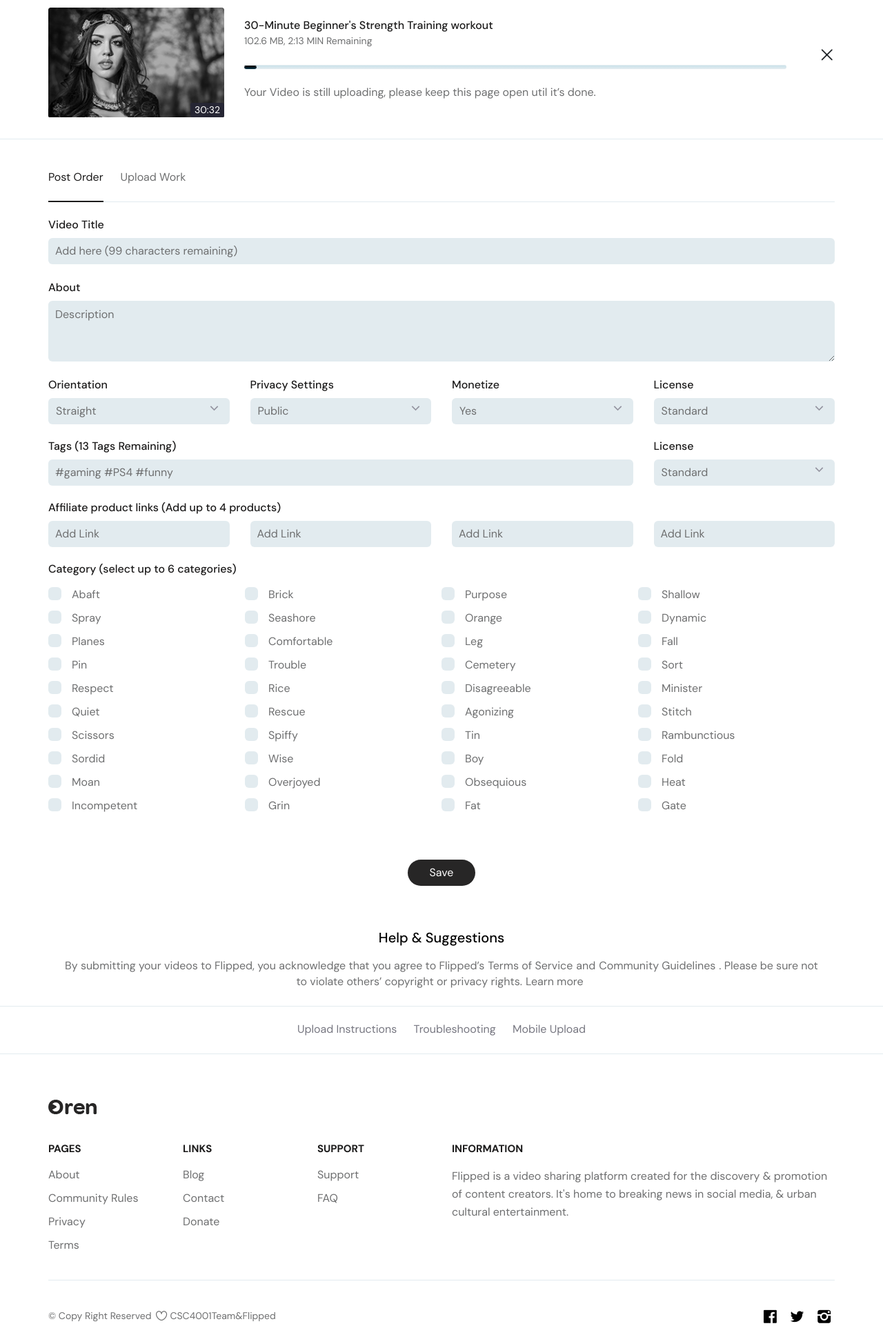
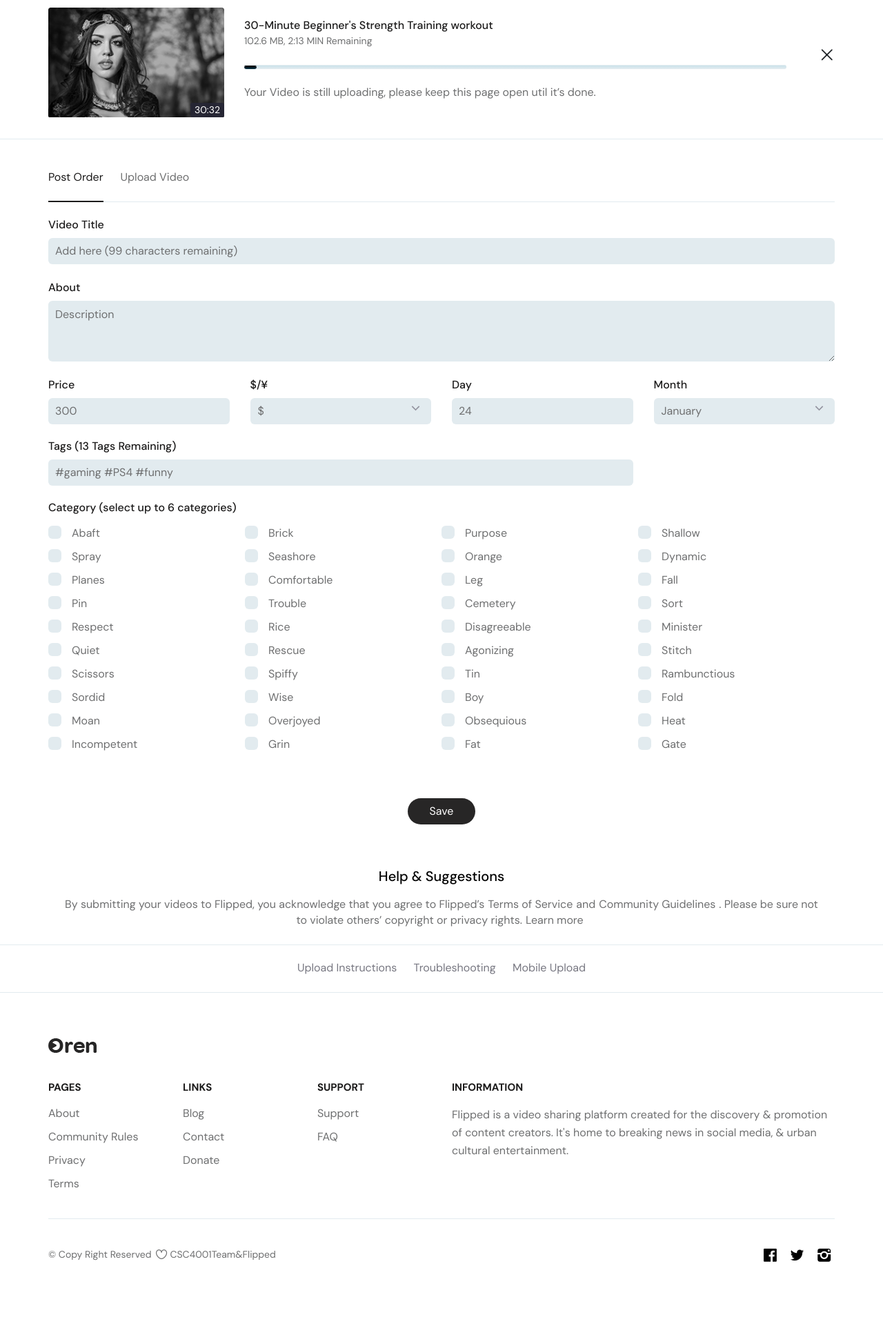
Before and after one commit to zhe0328/CSC4001-backend, a Django app: page /upload_video in a window 1280 px wide. Shown: the part 1085-3007 px from the top of the page at 69% size. After the commit the page ends 2914 px from the top, so only its background shows below. Run offline with Django 3.2, Linux system fonts and the light colour scheme; some libraries are stand-ins or nearby versions.

Commit message:
ty modified

```diff
--- a/static/templates/Upload_Video.html
+++ b/static/templates/Upload_Video.html
@@ -439,7 +439,7 @@
 				    <a class="nav-link active" id="home_tab" data-toggle="tab" href="#order_post" role="tab" aria-controls="home_tab" aria-selected="true">Post Order</a>
 				  </li>
 				  <li class="nav-item">
-				    <a class="nav-link" id="videos_taab" data-toggle="tab" href="#work_upload" role="tab" aria-controls="videos_taab" aria-selected="false">Upload Work</a>
+				    <a class="nav-link" id="videos_taab" data-toggle="tab" hrefvideo" role="tab" aria-controls="videos_taab" aria-selected="false">Upload Video</a>
 				  </li>
 				</ul><!--nav-tabs end-->
 				<div class="clearfix"></div>
@@ -466,15 +466,19 @@
 							</div><!--abt-vidz-->
 							<div class="cls-vidz">
 								<div class="row">
-									<div class="col-lg-3 col-md-3 col-sm-6 col-12">
+									<div class="col-lg-3 col-md-9 col-sm-8 col-12">
+										<h2 class="title-hd">Price</h2>
+										<div class="form_field pr">
+											<input type="text" placeholder="300">
+										</div>
+									</div>
+									<div class="col-lg-3 col-md-9 col-sm-8 col-12">
+										<h2 class="title-hd">$/¥</h2>
 										<div class="option">
-											<h2 class="title-hd">Orientation </h2>
 											<div class="form_field">
 												<select>
-													<option>Straight</option>
-													<option>Straight</option>
-													<option>Straight</option>
-													<option>Straight</option>
+													<option>$</option>
+													<option>¥</option>
 												</select>
 												<a href="#" title="" class="arw_vz">
 													<svg width="24" height="26" viewBox="0 0 24 26" fill="none" xmlns="http://www.w3.org/2000/svg">
@@ -484,51 +488,29 @@
 											</div>
 										</div><!--option end-->
 									</div>
+									<div class="col-lg-3 col-md-9 col-sm-8 col-12">
+										<h2 class="title-hd">Day</h2>
+										<div class="form_field pr">
+											<input type="text" placeholder="24">
+										</div>
+									</div>
 									<div class="col-lg-3 col-md-3 col-sm-6 col-12">
 										<div class="option">
-											<h2 class="title-hd">Privacy Settings</h2>
+											<h2 class="title-hd">Month </h2>
 											<div class="form_field">
 												<select>
-													<option>Public</option>
-													<option>Public</option>
-													<option>Public</option>
-													<option>Public</option>
-												</select>
-												<a href="#" title="" class="arw_vz">
-													<svg width="24" height="26" viewBox="0 0 24 26" fill="none" xmlns="http://www.w3.org/2000/svg">
-														<path fill-rule="evenodd" clip-rule="evenodd" d="M19.9394 7.51447L22.0607 9.63579L12 19.6964L1.93936 9.63579L4.06068 7.51447L12 15.4538L19.9394 7.51447Z" fill="#9494A0"></path>
-													</svg>
-												</a>
-											</div>
-										</div><!--option end-->
-									</div>
-									<div class="col-lg-3 col-md-3 col-sm-6 col-12">
-										<div class="option">
-											<h2 class="title-hd">Monetize </h2>
-											<div class="form_field">
-												<select>
-													<option>Yes</option>
-													<option>Yes</option>
-													<option>Yes</option>
-													<option>Yes</option>
-												</select>
-												<a href="#" title="" class="arw_vz">
-													<svg width="24" height="26" viewBox="0 0 24 26" fill="none" xmlns="http://www.w3.org/2000/svg">
-														<path fill-rule="evenodd" clip-rule="evenodd" d="M19.9394 7.51447L22.0607 9.63579L12 19.6964L1.93936 9.63579L4.06068 7.51447L12 15.4538L19.9394 7.51447Z" fill="#9494A0"></path>
-													</svg>
-												</a>
-											</div>
-										</div><!--option end-->
-									</div>
-									<div class="col-lg-3 col-md-3 col-sm-6 col-12">
-										<div class="option">
-											<h2 class="title-hd">License </h2>
-											<div class="form_field">
-												<select>
-													<option>Standard</option>
-													<option>Standard</option>
-													<option>Standard</option>
-													<option>Standard</option>
+													<option>January</option>
+													<option>February</option>
+													<option>March</option>
+													<option>April</option>
+													<option>May</option>
+													<option>June</option>
+													<option>July</option>
+													<option>August</option>
+													<option>September</option>
+													<option>October</option>
+													<option>November</option>
+													<option>December</option>
 												</select>
 												<a href="#" title="" class="arw_vz">
 													<svg width="24" height="26" viewBox="0 0 24 26" fill="none" xmlns="http://www.w3.org/2000/svg">
@@ -548,53 +530,8 @@
 											<input type="text" placeholder="#gaming #PS4 #funny">
 										</div>
 									</div>
-									<div class="col-lg-3 col-md-3 col-sm-4 col-12">
-										<div class="option">
-											<h2 class="title-hd">License </h2>
-											<div class="form_field">
-												<select>
-													<option>Standard</option>
-													<option>Standard</option>
-													<option>Standard</option>
-													<option>Standard</option>
-												</select>
-												<a href="#" title="" class="arw_vz">
-													<svg width="24" height="26" viewBox="0 0 24 26" fill="none" xmlns="http://www.w3.org/2000/svg">
-														<path fill-rule="evenodd" clip-rule="evenodd" d="M19.9394 7.51447L22.0607 9.63579L12 19.6964L1.93936 9.63579L4.06068 7.51447L12 15.4538L19.9394 7.51447Z" fill="#9494A0"></path>
-													</svg>
-												</a>
-											</div>
-										</div><!--option end-->
-									</div>
 								</div>
 							</div><!--abt-tags--->
-							<div class="amazon-products">
-								<h2 class="title-hd">Affiliate product links (Add up to 4 products) </h2>
-								<div class="prodcts-sec">
-									<div class="row">
-										<div class="col-lg-3 col-md-3 col-sm-6 col-12">
-											<div class="form_field pr">
-												<input type="text" placeholder="Add Link ">
-											</div>
-										</div>
-										<div class="col-lg-3 col-md-3 col-sm-6 col-12">
-											<div class="form_field pr">
-												<input type="text" placeholder="Add Link ">
-											</div>
-										</div>
-										<div class="col-lg-3 col-md-3 col-sm-6 col-12">
-											<div class="form_field pr">
-												<input type="text" placeholder="Add Link ">
-											</div>
-										</div>
-										<div class="col-lg-3 col-md-3 col-sm-6 col-12">
-											<div class="form_field pr">
-												<input type="text" placeholder="Add Link ">
-											</div>
-										</div>
-									</div>
-								</div><!--prodcts-sec end-->
-							</div><!--amazon-products end-->
 							<div class="category">
 								<h2 class="title-hd">Category (select up to 6 categories)</h2>
 								<div class="category-typ">
@@ -1492,7 +1429,7 @@
 					</div>
 				</div><!--videso_tb_details end-->
 		  	</div>
-		  	<div class="tab-pane fade" id="work_upload" role="tabpanel" aria-labelledby="playlist-tab">
+		  	<div class="tab-pane fade" id="video_upload" role="tabpanel" aria-labelledby="playlist-tab">
 		  		<div class="playlist_tab">
 					<div class="container">
 						<form>
```
